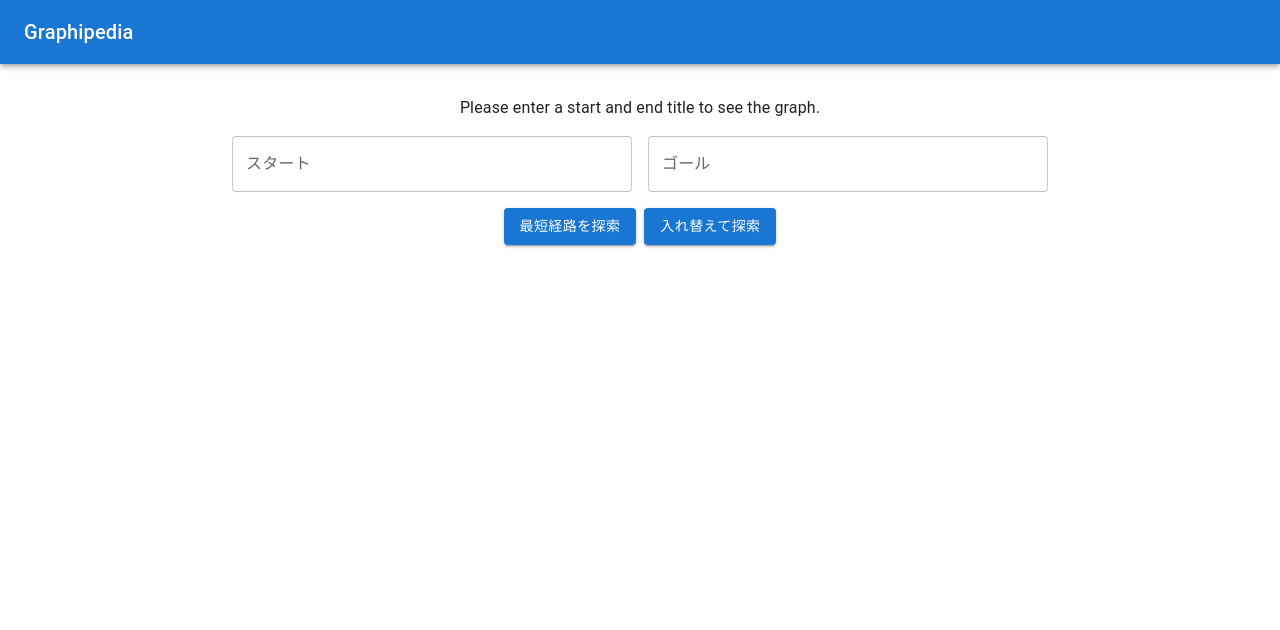
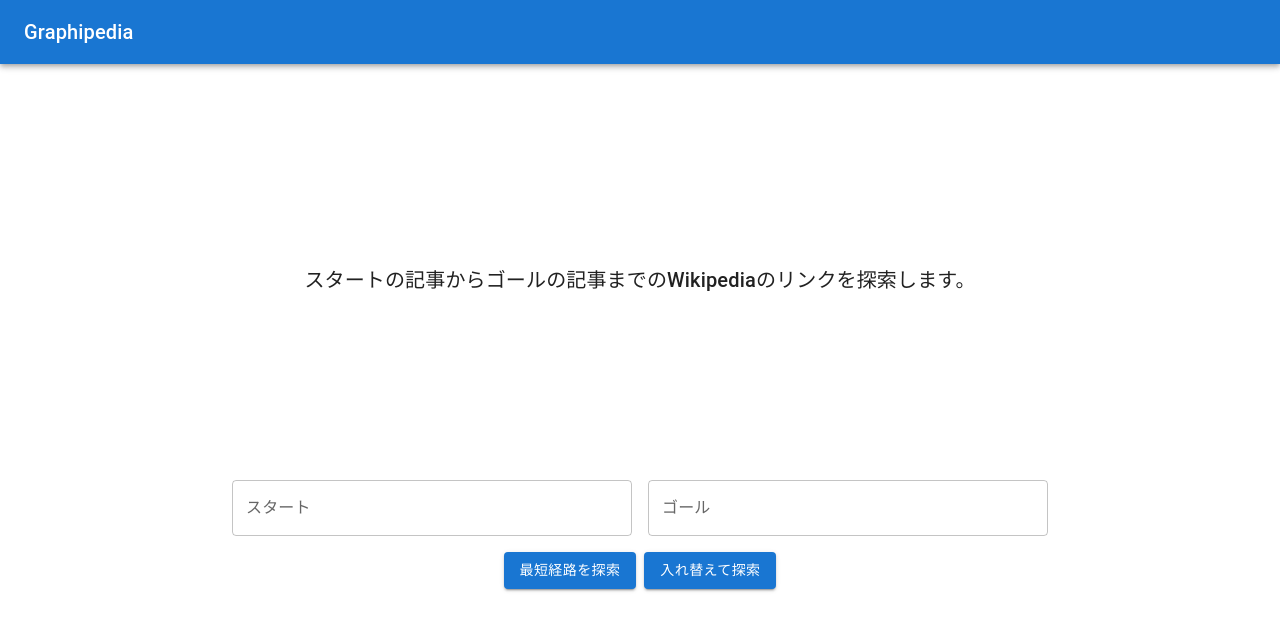
Before and after one commit to YarmUI/graphipedia, a React app in the folder frontend/: page / in a window 1280 px wide. Shown: the top 630 px of the page. Built offline with nearby package versions, Linux system fonts and the light colour scheme; the HTML template or start-up script is replaced by a standard one.

Commit message:
Enhance Graph component: add loading state and error handling for route search

```diff
--- a/frontend/src/client/components/Graph.tsx
+++ b/frontend/src/client/components/Graph.tsx
@@ -2,7 +2,7 @@ import useSearchGraphResult from '../hooks/useSearchGraphResult';
 import type { SearchGraphQuery, SearchGraphResult } from '../../shared/types/search_graph';
 import { SigmaContainer, useLoadGraph } from '@react-sigma/core';
 import Graph from 'graphology';
-import { forwardRef, useImperativeHandle, useEffect, useRef, FC } from "react";
+import { forwardRef, useImperativeHandle, useEffect, useRef, FC, use } from "react";
 import { useState, useLayoutEffect } from 'react';
 import { useWorkerLayoutForceAtlas2 } from '@react-sigma/layout-forceatlas2';
 import { hslToRgb, rgbToHex } from '@mui/system';
@@ -84,12 +84,66 @@ export default ({query}: {query: SearchGraphQuery | null }) => {
   const boxRef = useRef<HTMLDivElement>(null);
   const [boxWidth, setBoxWidth] = useState<number>(300);
 
+  const [isLoading, setIsLoading] = useState<boolean>(false);
+  const [errMsg, setErrMsg] = useState<string | null>(null);
+  const [isRouteFound, setIsRouteFound] = useState<boolean>(false);
+
+  useEffect(() => {
+    if (loading) {
+      setIsLoading(true);
+      setErrMsg(null);
+      setIsRouteFound(false);
+      return;
+    }
+
+    if (data && data.route_found) {
+      setIsLoading(false);
+      setErrMsg(null);
+      setIsRouteFound(true);
+      return;
+    }
+
+    if (data && data.start_not_found) {
+      setErrMsg(`${query?.start}が見つかりませんでした。`);
+      setIsLoading(false);
+      setIsRouteFound(false);
+      return;
+    }
+
+    if (data && data.end_not_found) {
+      setErrMsg(`${query?.end}が見つかりませんでした。`);
+      setIsLoading(false);
+      setIsRouteFound(false);
+      return;
+    }
+
+    if (data && !data.route_found) {
+      setErrMsg('ルートが見つかりませんでした。');
+      setIsLoading(false);
+      setIsRouteFound(false);
+      return;
+    }
+
+  }, [loading, data]);
+
+  const graphWidth = () => {
+    if (isXs) return boxWidth;
+    else if (isSm) return 600;
+    else if (isMd) return 900;
+    else if (isLg) return 1200;
+    else if (isXl) return 1200;
+  }
+
+  const graphHeight = () => {
+    if (isXs) return 350;
+    else if (isSm) return 500;
+    else if (isMd) return 500;
+    else if (isLg) return 500;
+    else if (isXl) return 500;
+  }
+
   const sigmaStyle = () => {
-    if (isXs) return { width: boxWidth, height: 400 };
-    else if (isSm) return { width: 600, height: 400 };
-    else if (isMd) return { width: 900, height: 400 };
-    else if (isLg) return { width: 1200, height: 500 };
-    else if (isXl) return { width: 1200, height: 500 };
+    return { width: graphWidth(), height: graphHeight() }
   };
 
   useLayoutEffect(() => {
@@ -110,8 +164,25 @@ export default ({query}: {query: SearchGraphQuery | null }) => {
 
   return (
     <>
-      {loading && <p>Loading...</p>}
-      {data && (
+      {!isLoading && !isRouteFound && !errMsg && (
+        <Box
+          sx={{
+            width: '100%',
+            height: "400px",
+            display: 'flex',
+            flexDirection: 'column',
+            justifyContent: 'center', // 縦方向中央
+            alignItems: 'center',     // 横方向中央
+          }}
+          ref={boxRef}
+        >
+          <Typography variant="h6" align="center">
+            スタートの記事からゴールの記事までのWikipediaのリンクを探索します。
+          </Typography>
+        </Box>
+      )}
+      {isLoading && <p>Loading...</p>}
+      {data && isRouteFound && (
         <>
           <Box sx={{ width: '100%' }} ref={boxRef}>
             <Typography variant="h6" align="center">
@@ -131,8 +202,13 @@ export default ({query}: {query: SearchGraphQuery | null }) => {
           </Box>
         </>
       )}
-      {!query && <p>Please enter a start and end title to see the graph.</p>}
-      {query && !loading && !data && <p>No data available</p>}
+      {errMsg && (
+        <Box sx={{ width: '100%' }} ref={boxRef}>
+          <Typography variant="h6" align="center" color="error">
+            {errMsg}
+          </Typography>
+        </Box>
+      )}
     </>
   )
 }
```
